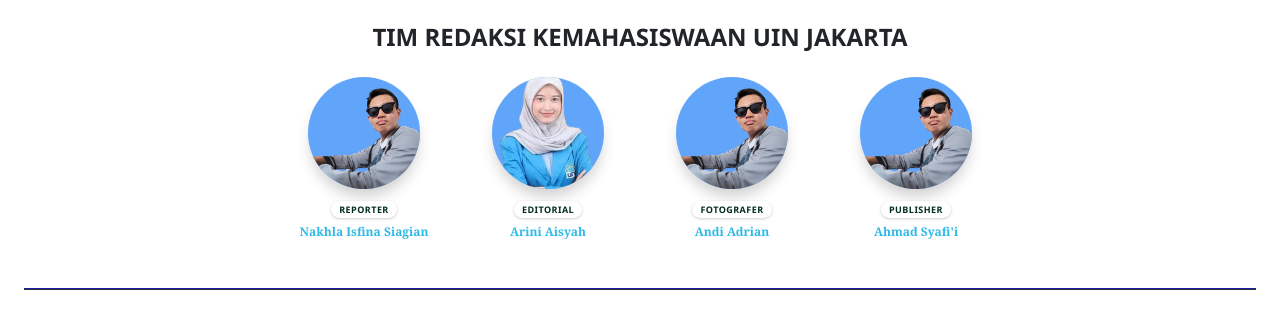
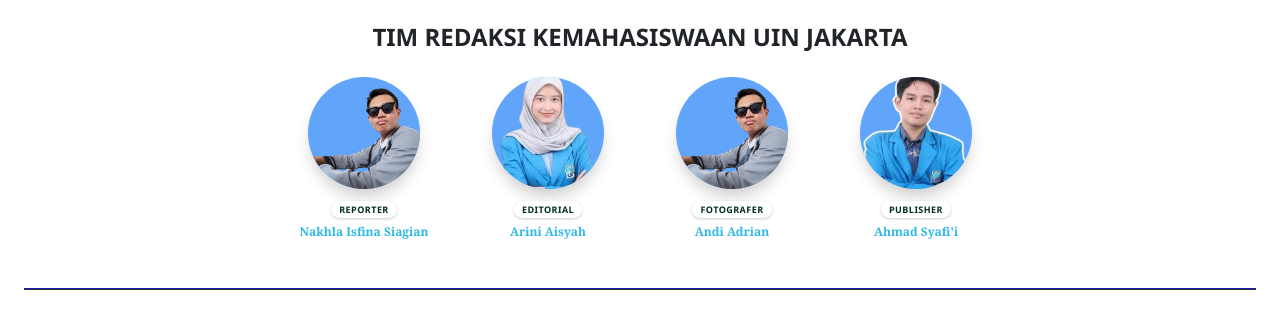
Before and after one commit to Syafiay/learning-Fiay, a plain HTML site: page contibutor.html in a window 1280 px wide. Drawn offline with Linux system fonts and the light colour scheme.

Commit message:
Update contibutor.html

```diff
--- a/contibutor.html
+++ b/contibutor.html
@@ -131,7 +131,7 @@
         </div>
         <div class="orang">
             <div class="foto">
-                <img src="assets/img/Fiay-img.png" alt="Foto Pamong Tarikh">
+                <img src="assets/img/Syafii.png" alt="Foto Pamong Tarikh">
             </div>
             <span class="peran">Publisher</span>
             <h4 class="nama">Ahmad Syafi'i</h4>
```
